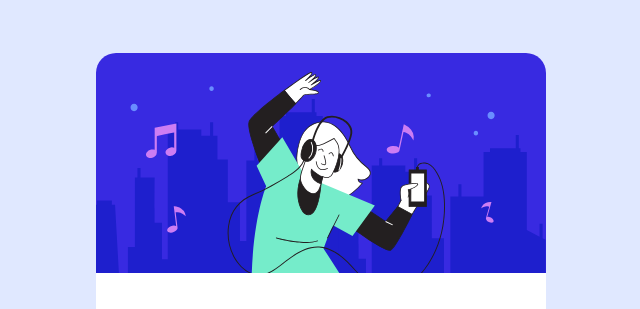
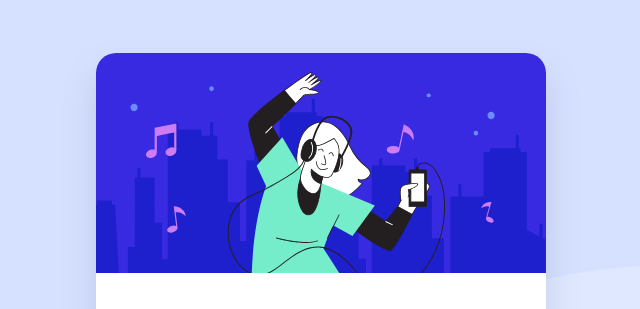
Before and after one commit to Risaysky/Frontend-Mentor-Order-summary-component, a plain HTML site: page index.html in a window 1280 px wide. Shown: the top 309 px of the page, without its empty margins (319-959 px from the left). Drawn offline with Linux system fonts and the light colour scheme.

Commit message:
Add background & boxshadow

```diff
--- a/style.css
+++ b/style.css
@@ -3,6 +3,7 @@
     --bright-blue: hsl(245, 75%, 52%);
     --very-pale-blue: hsl(225, 100%, 98%);
     --desaturated-blue: hsl(224, 23%, 55%);
+    --transparent-desaturated-blue: hsla(224, 23%, 55%, .25);
     --dark-blue: hsl(223, 47%, 23%);
     --white: white;
 }
@@ -37,6 +38,10 @@ img {
 
 body {
     background-color: var(--pale-blue);
+    background-image: url("images/pattern-background-desktop.svg");
+    background-repeat: repeat-x;
+    background-position: top center;
+    background-size: max(auto, 100vw);
     font-family: "Red Hat Display", sans-serif;
     font-weight: 500;
     min-block-size: 100vh;
@@ -51,6 +56,7 @@ body {
     border-radius: 20px;
     margin-inline: 1.5rem;
     padding-block-end: clamp(2rem, 0.333rem + 7.111vw, 3rem);
+    box-shadow: 0 1.25rem 2rem var(--transparent-desaturated-blue);
 }
 
 .summary {
```
